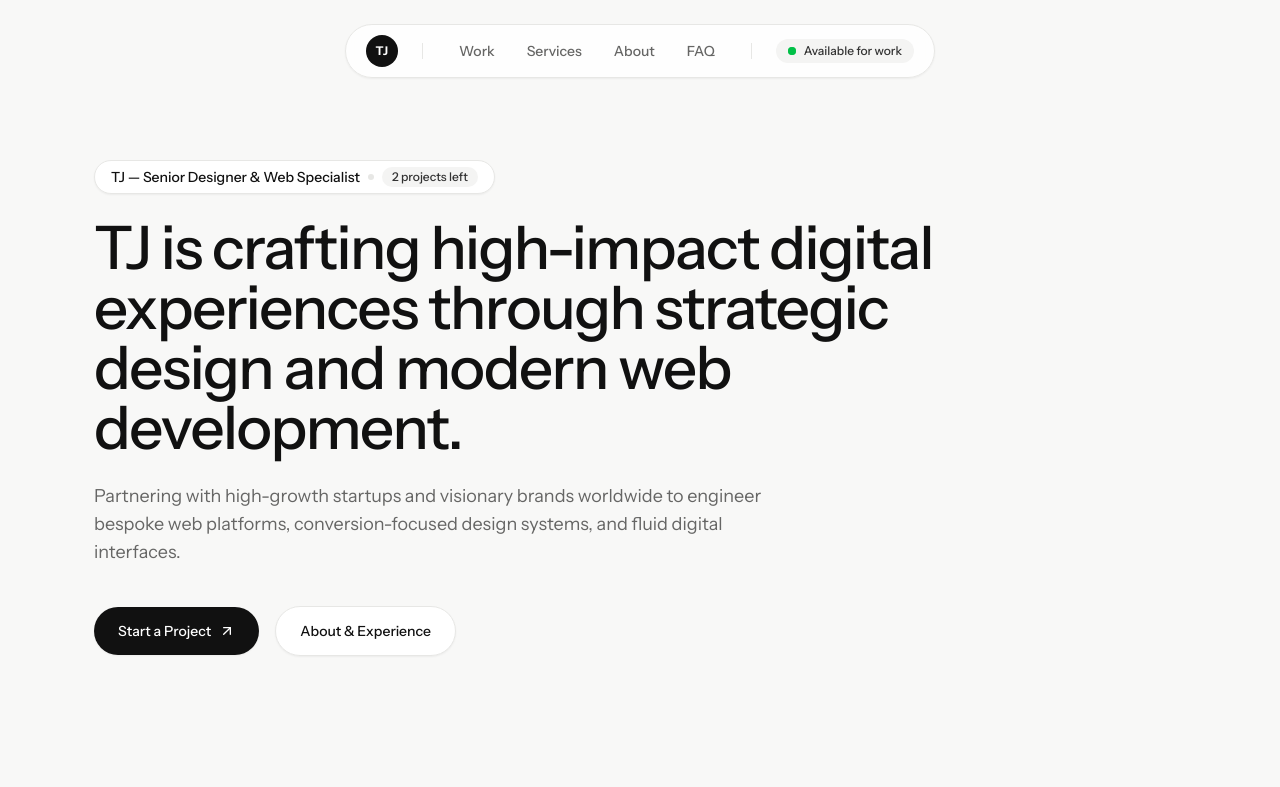
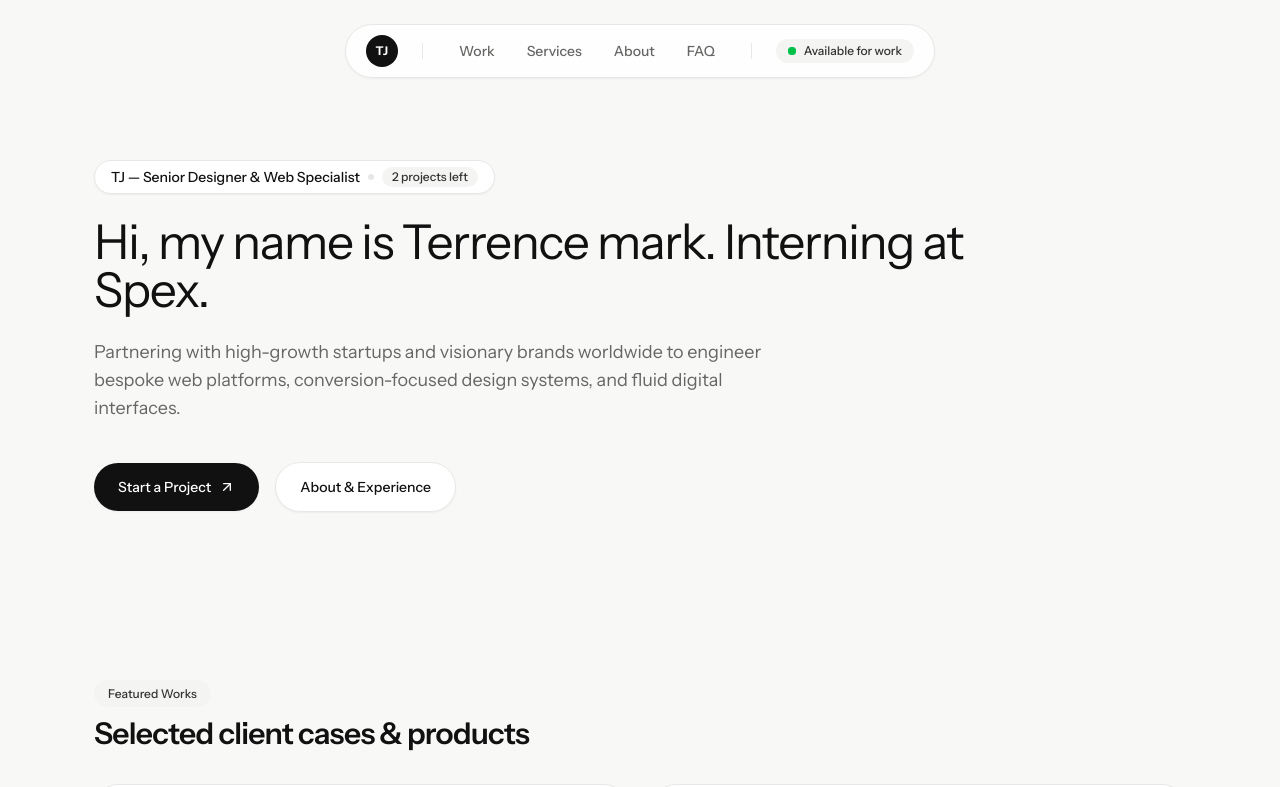
Before and after one commit to TeeJay980/portfolio, a Next.js app: page / in a window 1280 px wide. Shown: the top 787 px of the page. Built offline with nearby package versions, Linux system fonts and the light colour scheme.

Commit message:
feat: update hero headline and font weight

```diff
--- a/src/components/sections/Hero.tsx
+++ b/src/components/sections/Hero.tsx
@@ -25,8 +25,8 @@ export default function Hero() {
           </div>
 
           {/* Display Headline */}
-          <h1 className="text-4xl sm:text-5xl md:text-6xl font-medium tracking-[-0.025em] text-[#111111] leading-[1.08] max-w-4xl mt-6">
-            TJ is crafting high-impact digital experiences through strategic design and modern web development.
+          <h1 className="text-3xl sm:text-4xl md:text-5xl font-normal tracking-[-0.025em] text-[#111111] leading-[1.15] max-w-4xl mt-6">
+            Hi, my name is Terrence mark. Interning at Spex.
           </h1>
 
           {/* Subtext / Bio */}
```
